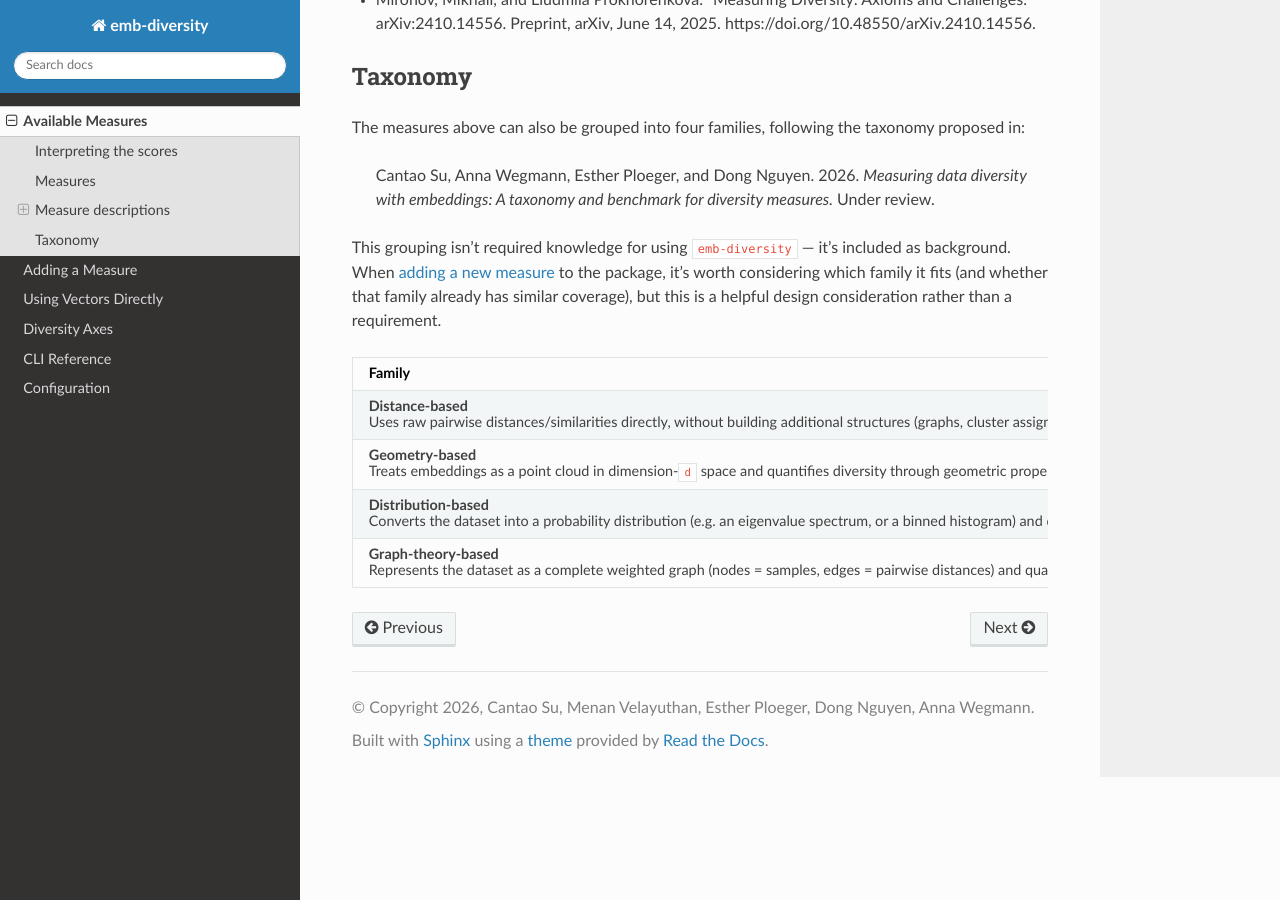
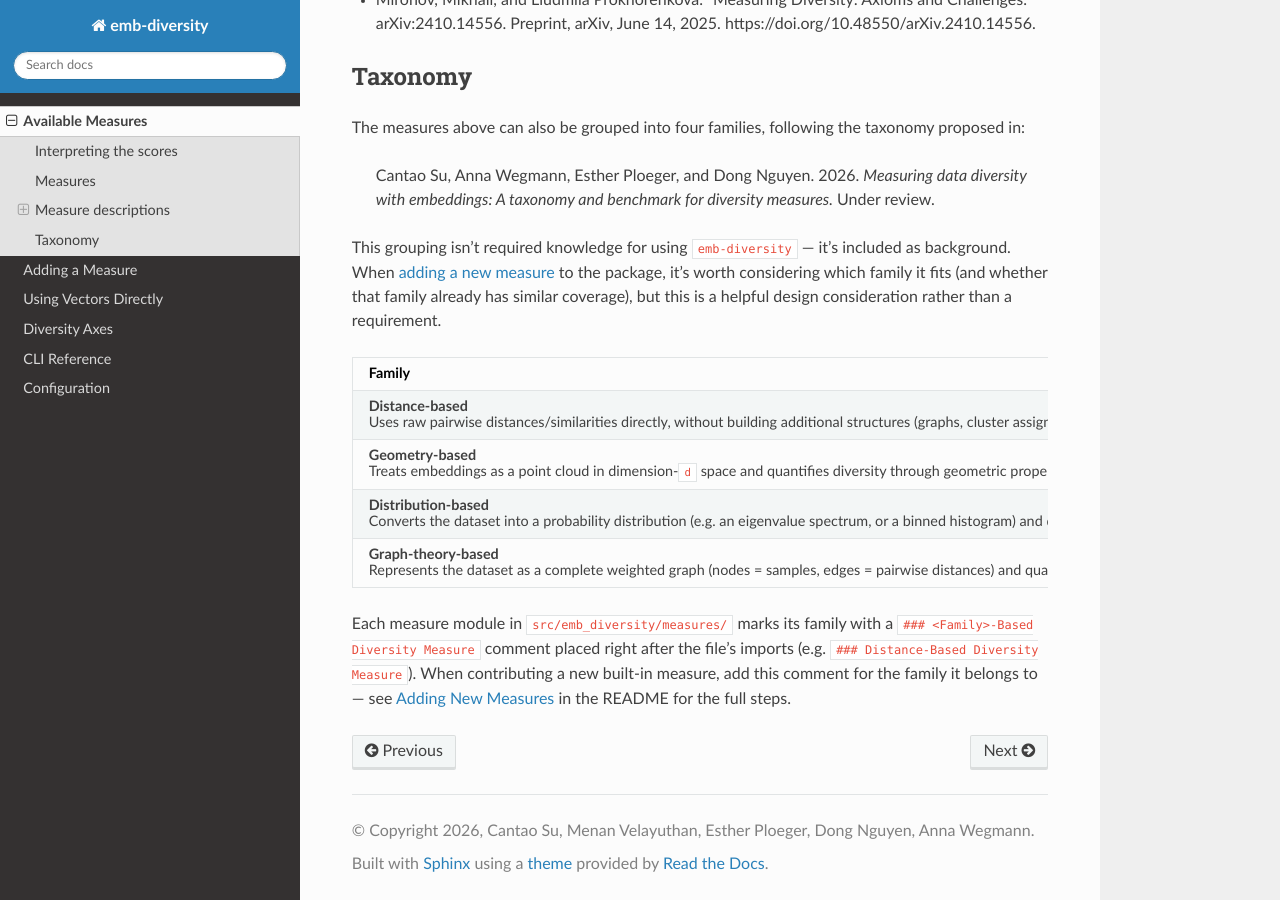
Before and after one commit to nlpsoc/emb-diversity, a Sphinx documentation site: the page built from docs/source/user-guide/measures.md, in a window 1280 px wide and 900 px high, scrolled down 12625 px. Built offline with Sphinx 7.4.7 and the Read the Docs theme 3.1.0, drawn with Linux system fonts in a browser that asks for light colours; pages that are not in the unit, such as notebooks, are missing from menus.

Commit message:
Document where to add the family header comment for new measures
Point contributors to add a `### <Family>-Based Diversity Measure` comment
after imports when adding a built-in measure, and cross-link the
taxonomy/contribution guidance between README.md, measures.md, and
adding-a-measure.md so it's discoverable from all three.

```diff
--- a/docs/source/user-guide/measures.md
+++ b/docs/source/user-guide/measures.md
@@ -462,3 +462,10 @@ requirement.
 | **Geometry-based**<br>Treats embeddings as a point cloud in dimension-`d` space and quantifies diversity through geometric properties — extent, volume, or spread around a representative point. | {func}`diameter <emb_diversity.measures.diameter.diameter>`, {func}`bottleneck <emb_diversity.measures.bottleneck.bottleneck>`, {func}`sum_diameter <emb_diversity.measures.sum_diameter.sum_diameter>`, {func}`sum_bottleneck <emb_diversity.measures.sum_bottleneck.sum_bottleneck>`, {func}`convex_hull_volume_3d <emb_diversity.measures.convex_hull_volume_3d.convex_hull_volume_3d>`, {func}`geo_mean_std <emb_diversity.measures.geo_mean_std.geo_mean_std>`, {func}`span_centroid <emb_diversity.measures.span_centroid.span_centroid>`, {func}`span_medoid <emb_diversity.measures.span_medoid.span_medoid>`, {func}`cluster_inertia <emb_diversity.measures.cluster_inertia.cluster_inertia>`, {func}`log_determinant <emb_diversity.measures.log_determinant.log_determinant>` |
 | **Distribution-based**<br>Converts the dataset into a probability distribution (e.g. an eigenvalue spectrum, or a binned histogram) and quantifies diversity through entropy-based functionals of that distribution. | {func}`vendi_score <emb_diversity.measures.vendi_score.vendi_score>`, {func}`renyi_entropy <emb_diversity.measures.renyi_entropy.renyi_entropy>`, {func}`dcscore <emb_diversity.measures.dcscore.dcscore>`, {func}`bins_entropy <emb_diversity.measures.bins_entropy.bins_entropy>` |
 | **Graph-theory-based**<br>Represents the dataset as a complete weighted graph (nodes = samples, edges = pairwise distances) and quantifies diversity from the structure of that graph. | {func}`mst_dispersion <emb_diversity.measures.mst_dispersion.mst_dispersion>`, {func}`graph_entropy <emb_diversity.measures.graph_entropy.graph_entropy>`, {func}`hamdiv <emb_diversity.measures.hamdiv.hamdiv>` |
+
+Each measure module in `src/emb_diversity/measures/` marks its family with a
+`### <Family>-Based Diversity Measure` comment placed right after the file's
+imports (e.g. `### Distance-Based Diversity Measure`). When contributing a new
+built-in measure, add this comment for the family it belongs to — see
+[Adding New Measures](https://github.com/nlpsoc/Diversity-Measurement#adding-new-measures)
+in the README for the full steps.
```
Also changed, not shown: README.md (+5 -1 lines), docs/source/user-guide/adding-a-measure.md (+3 -1 lines).
